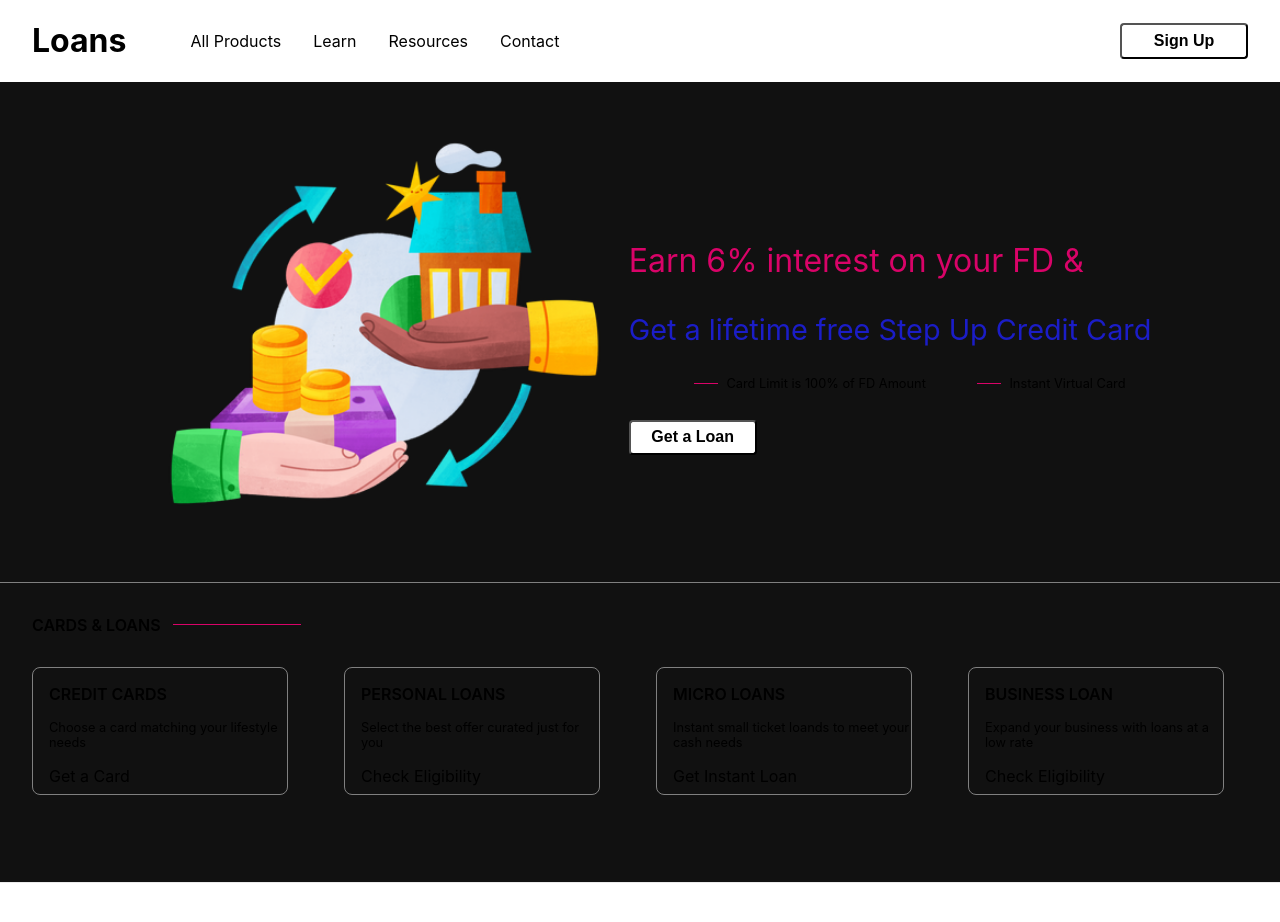
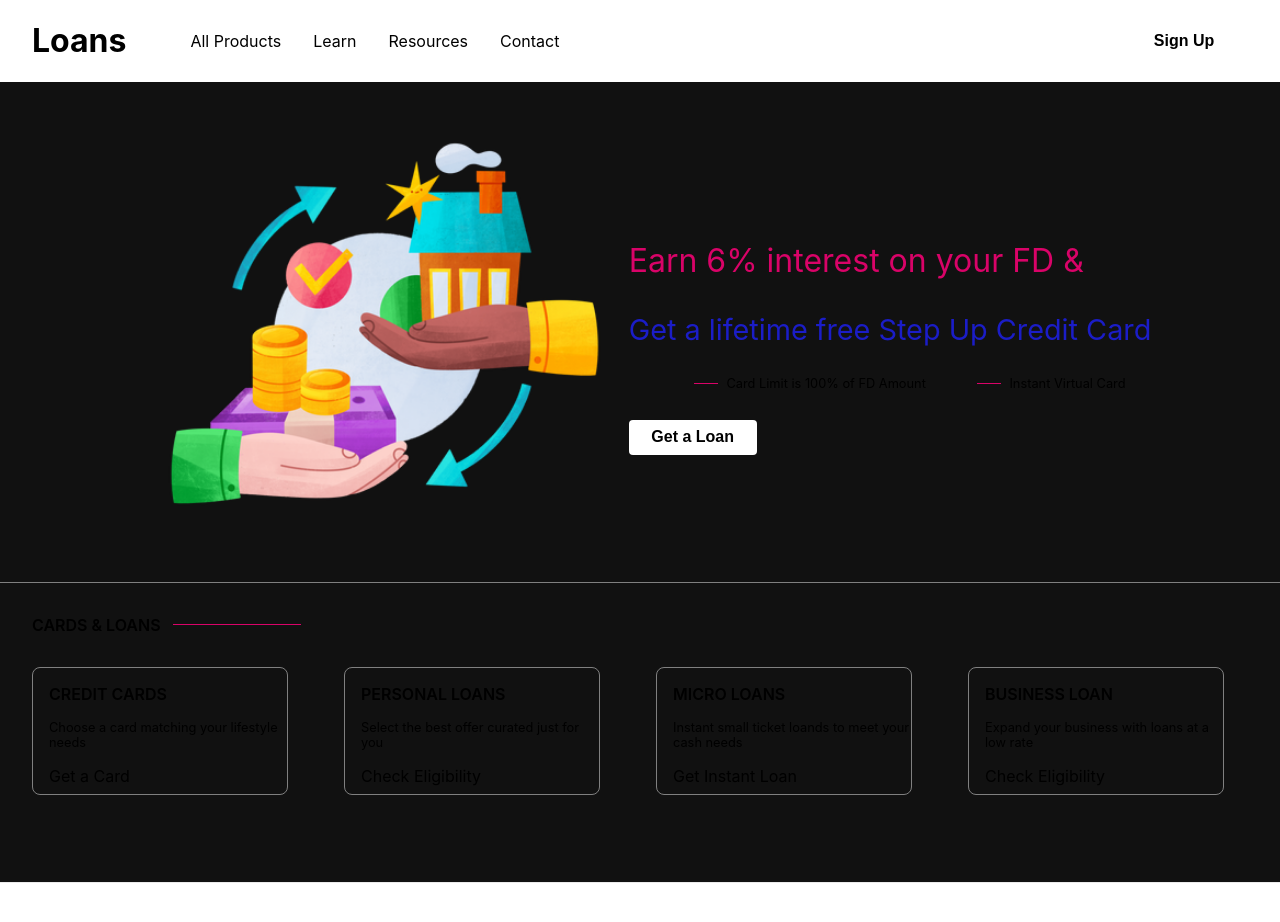
Before and after one commit to KokoBell/loan-website, a Next.js app: page / in a window 1280 px wide. Shown: the top 922 px of the page. Built offline with nearby package versions, Linux system fonts and the light colour scheme.

Commit message:
Remove button borders

```diff
--- a/styles/Button.module.css
+++ b/styles/Button.module.css
@@ -7,6 +7,7 @@
     color: black;
     font-size: 1rem;
     font-weight: 600;
+    border: none;
 }
 
 .secondary {
@@ -15,9 +16,10 @@
     color: black;
     font-size: 1rem;
     font-weight: 600;
-    height: 2.2rem;
+    height: 2.4rem;
     min-width: 8rem;
     position: absolute;
     right: 0;
     margin-right: 2rem;
+    border: 2px solid white;
 }
```
